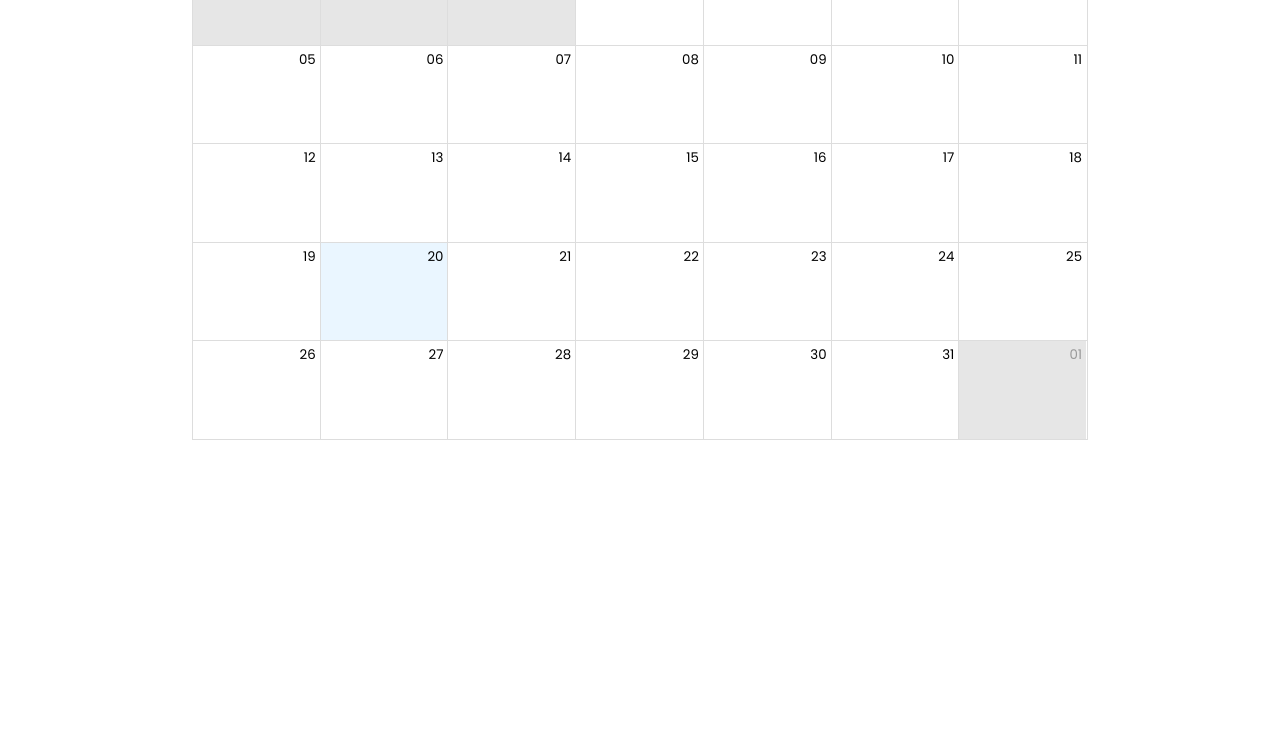
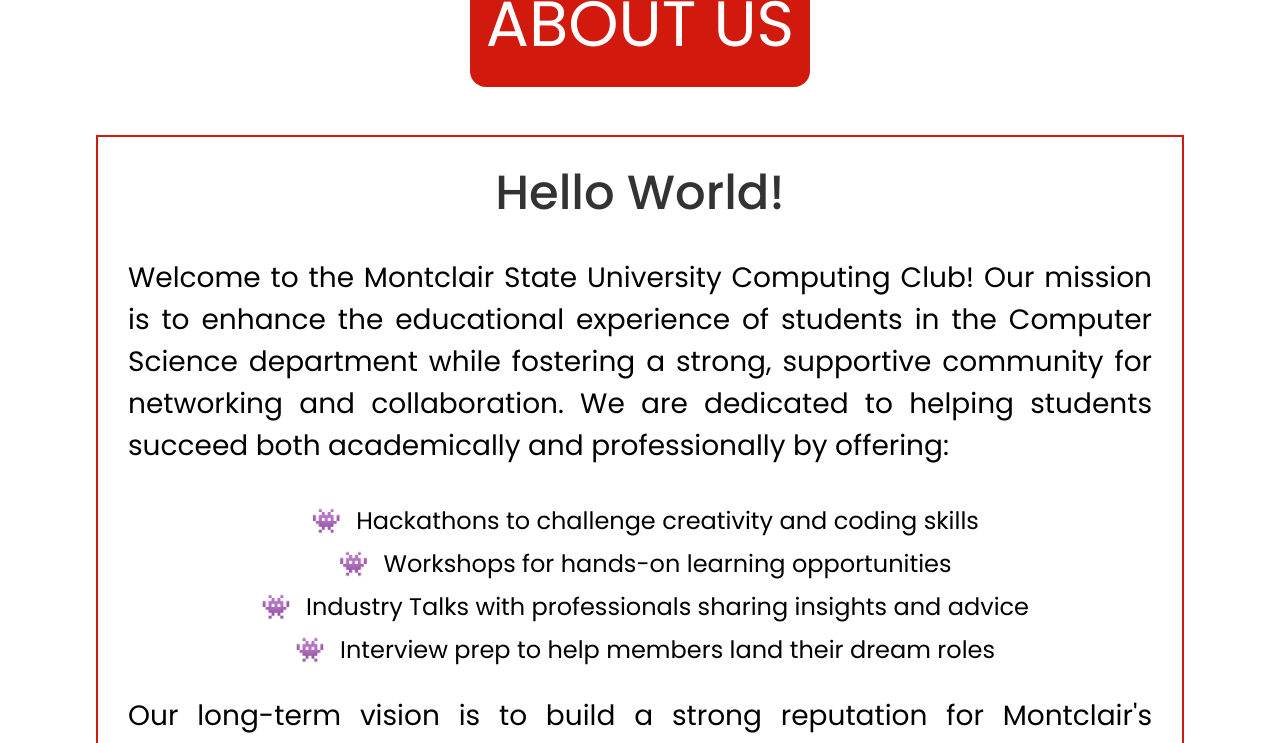
Before and after one commit to msucomputerclub/msucomputerclub.github.io, a React (Create React App) app: page / in a window 1280 px wide. Shown: the part 920-1663 px from the top of the page. Before the commit the page ends 1360 px from the top, so only its background shows below. Built offline with nearby package versions, Linux system fonts and the light colour scheme; a web font is replaced by a local one.

Commit message:
made about page and style

```diff
--- a/src/App.js
+++ b/src/App.js
@@ -2,13 +2,14 @@
 import './App.scss';
 import Header from './Components/Header';
 import Home from './Components/Home';
+import About from "./Components/About";
 
 function App() {
   return (
     <div className="App">
       <Header></Header>
       <Home></Home>
-
+      <About></About>
       <div className="calendar-container">
         <Calendar></Calendar>
       </div>
--- a/src/App.scss
+++ b/src/App.scss
@@ -1,5 +1,10 @@
 @import url('https://fonts.googleapis.com/css2?family=Poppins:ital,wght@0,200;0,400;0,600;0,700;0,900;1,200;1,400;1,600;1,700;1,900&display=swap');
 @import url('https://fonts.googleapis.com/css2?family=Jersey+15&family=Poppins:ital,wght@0,100;0,200;0,300;0,400;0,500;0,600;0,700;0,800;0,900;1,100;1,200;1,300;1,400;1,500;1,600;1,700;1,800;1,900&display=swap');
+
+$red:#d1190d;
+$black:#333333;
+$white: #ffffff;
+
 * {
   font-family: "Jersey 15", Poppins, sans-serif;
 }
--- a/src/Components/About/index.js
+++ b/src/Components/About/index.js
@@ -6,7 +6,29 @@
 const About = () => {
     return (
         <div className="about">
+            <div className="ABOUTUS">ABOUT US</div>
+            <div className="about-text">
+                <h1>Hello World!</h1>
+                <p>
+                Welcome to the Montclair State University Computing Club!
 
+                Our mission is to enhance the educational experience of students in the Computer Science department while fostering a strong, supportive community for networking and collaboration.
+
+                We are dedicated to helping students succeed both academically and professionally by offering:
+
+                    <ul>
+                        <li><span>Hackathons</span> to challenge creativity and coding skills</li>
+                        <li><span>Workshops</span> for hands-on learning opportunities</li>
+                        <li><span>Industry Talks</span> with professionals sharing insights and advice</li>
+                        <li><span>Interview prep</span> to help members land their dream roles</li>
+                    </ul>
+                    Our long-term vision is to build a strong reputation for Montclair's computer science students as innovative, skilled, and collaborative contributors to the tech world.
+
+                    The Computing Club is open to all Montclair State students, regardless of major or background. We pride ourselves on fostering an inclusive environment where everyone is encouraged to share ideas, collaborate, and grow.
+
+                    Join us and be part of a community that's shaping the future of tech!
+                </p>
+            </div>
         </div>
     )
 };
--- a/src/Components/About/index.scss
+++ b/src/Components/About/index.scss
@@ -1,3 +1,61 @@
+$red:#d1190d;
+$black:#333333;
+$white: #ffffff;
+$border:1rem;
 .about {
+    margin-top: 5rem;
+    display: flex;
+    height: 100vh;
+    align-items: center;
+    justify-content: flex-start;
+    flex-direction: column;
+
+
 
 }
+
+.ABOUTUS {
+    background-color: $red;
+    color: #ffffff;
+    padding: 1rem;
+    font-size: 4rem;
+    border-radius: $border;
+    margin-bottom:3rem;
+    left: 0;
+}
+
+.about-text {
+    width: 80vw;
+    height: fit-content;
+    flex-direction: column;
+    display: flex;
+    align-items: center;
+    justify-content: center;
+    border: #d1190d 2px solid;
+    padding: 20px 30px;
+
+    ul {
+        display: flex;
+        align-items: center;
+        justify-content: center;
+        flex-direction: column;
+    }
+    li {
+        padding-top: 0.5rem;
+        font-size: 1.5rem;
+        list-style-type: "👾";
+        padding-inline-start: 1ch;
+    }
+
+    h1 {
+        font-size: 3rem;
+        color: $black;
+        margin:0;
+    }
+
+    p {
+        font-size: 1.75rem;
+        text-align: justify;
+    }
+
+}
```
Also changed, not shown: src/Components/Meetings/index.js (added), src/Components/Meetings/index.scss (added).
